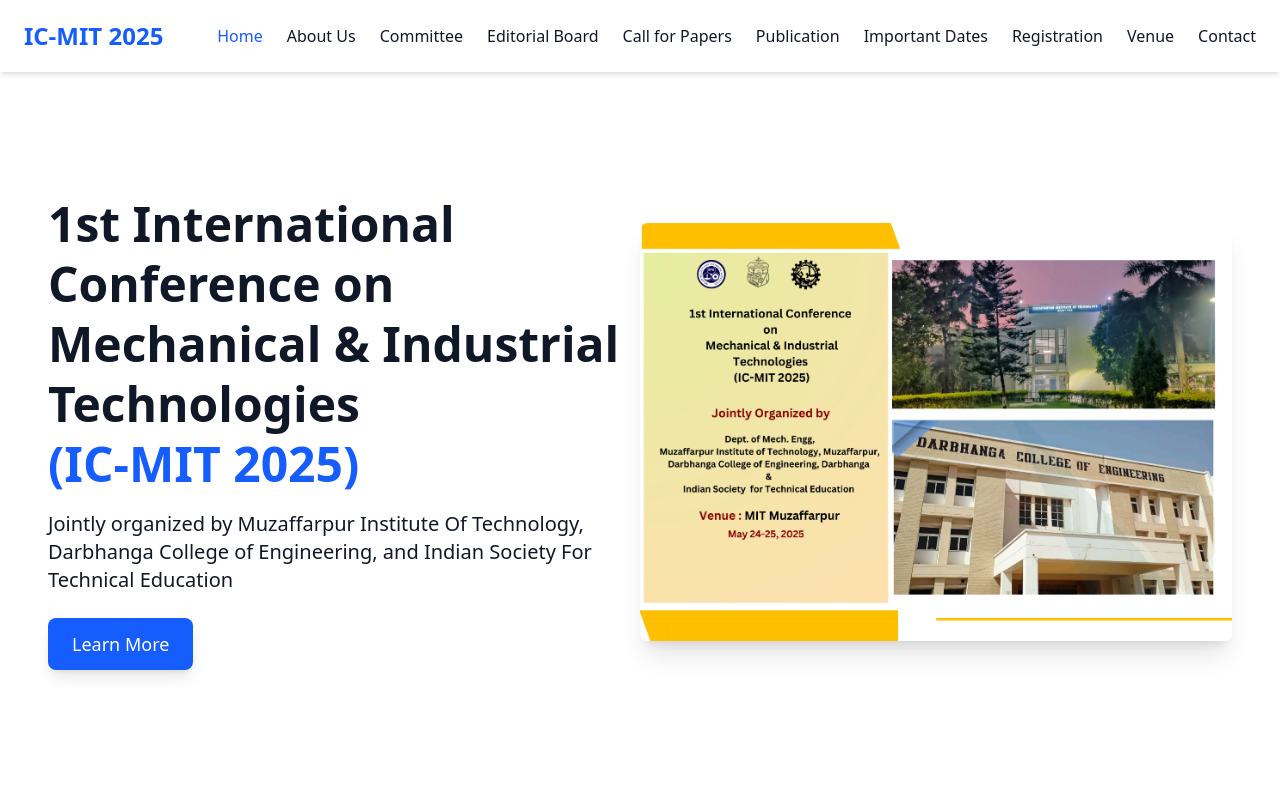
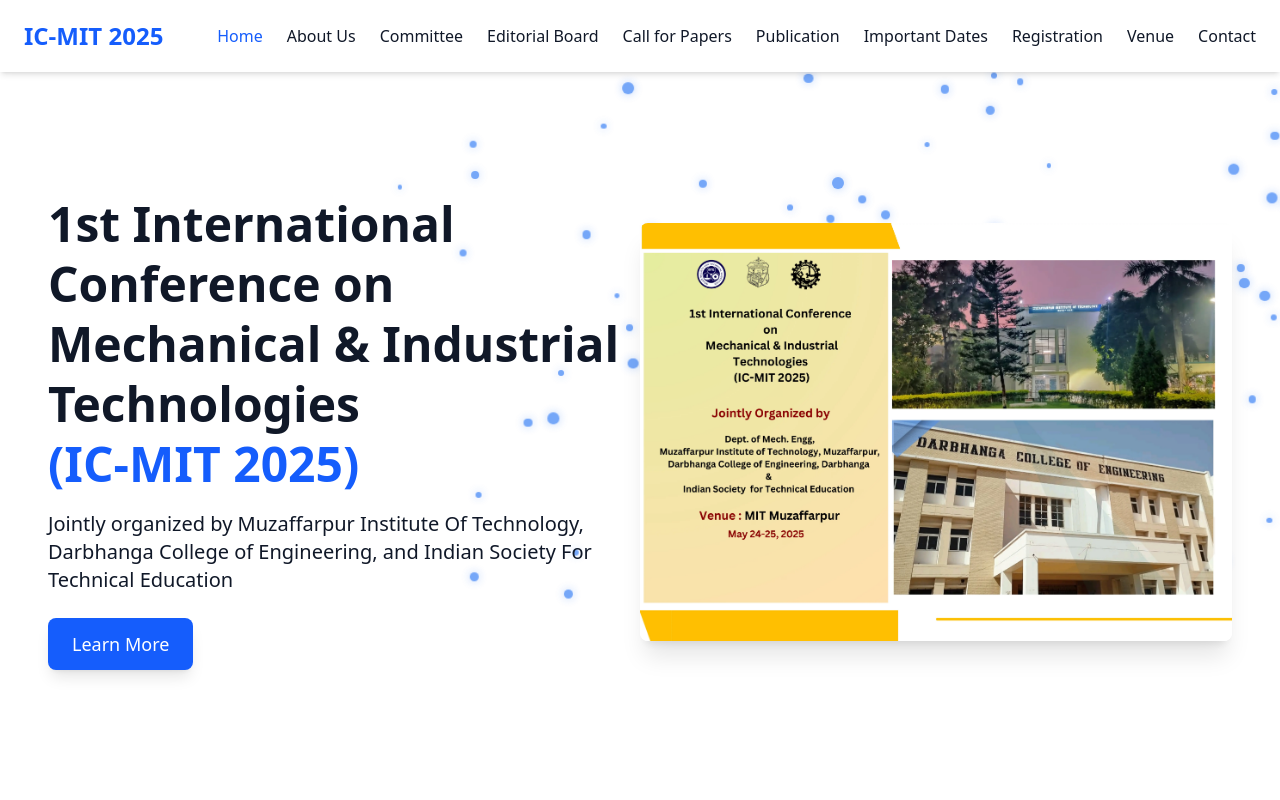
Before and after one commit to HarryOhm33/IC-MIT, a React (Vite) app: page / in a window 1280 px wide. Shown: the top 800 px of the page. Built offline with nearby package versions, Linux system fonts and the light colour scheme.

Commit message:
UI Improvements

```diff
--- a/src/components/Hero.jsx
+++ b/src/components/Hero.jsx
@@ -1,13 +1,34 @@
-import React from "react";
+import React, { useEffect } from "react";
 import { motion } from "framer-motion";
 import heroImage from "../../public/assets/hero_img.webp"; // Ensure the correct path
-import Particles from "react-tsparticles";
 
 const Hero = () => {
-  const particlesInit = async (engine) => {
-    console.log("Particles Initialized!"); // Debugging
-    await engine.init(); // Initialize the engine
-  };
+  // Function to create particles
+  useEffect(() => {
+    const particleContainer = document.querySelector(".particle-container");
+
+    // Number of particles
+    const numParticles = 90; // Balanced number for aesthetics
+
+    for (let i = 0; i < numParticles; i++) {
+      const particle = document.createElement("div");
+      particle.classList.add("particle");
+
+      // Randomize particle size and position
+      const size = Math.random() * 8 + 4; // Size between 4px and 12px
+      const x = Math.random() * 100; // Random horizontal position
+      const y = Math.random() * 100; // Random vertical position
+      const duration = Math.random() * 20 + 10; // Animation duration between 10s and 30s
+
+      particle.style.width = `${size}px`;
+      particle.style.height = `${size}px`;
+      particle.style.left = `${x}%`;
+      particle.style.top = `${y}%`;
+      particle.style.animationDuration = `${duration}s`;
+
+      particleContainer.appendChild(particle);
+    }
+  }, []);
 
   return (
     <section
@@ -16,48 +37,7 @@
       style={{ scrollMarginTop: "80px" }} // Ensures smooth scrolling without overlap
     >
       {/* Particle Animation Background */}
-      <div className="absolute top-0 left-0 w-full h-full z-0">
-        <Particles
-          id="tsparticles"
-          init={particlesInit}
-          options={{
-            fullScreen: { enable: false }, // Prevent it from taking the full screen
-            background: { color: "transparent" }, // Set background to transparent
-            fpsLimit: 60,
-            interactivity: {
-              events: {
-                onHover: { enable: true, mode: "repulse" },
-                resize: true,
-              },
-              modes: {
-                repulse: { distance: 100, duration: 0.4 },
-              },
-            },
-            particles: {
-              color: { value: "#3b82f6" }, // Blue particles
-              links: {
-                color: "#3b82f6", // Blue links
-                distance: 150,
-                enable: true,
-                opacity: 0.5,
-                width: 1,
-              },
-              move: {
-                enable: true,
-                speed: 2,
-              },
-              number: {
-                value: 80,
-                density: { enable: true, area: 800 },
-              },
-              opacity: { value: 0.5 },
-              shape: { type: "circle" },
-              size: { value: { min: 1, max: 3 } },
-            },
-            detectRetina: true,
-          }}
-        />
-      </div>
+      <div className="particle-container"></div>
 
       {/* Text Content */}
       <motion.div
--- a/src/index.css
+++ b/src/index.css
@@ -11,3 +11,37 @@
 html {
   scroll-behavior: smooth;
 }
+
+/* Particle container */
+.particle-container {
+  position: absolute;
+  top: 0;
+  left: 0;
+  width: 100%;
+  height: 100%;
+  overflow: hidden;
+  z-index: 0; /* Ensure particles are below content */
+}
+
+/* Individual particles */
+.particle {
+  position: absolute;
+  background: #3b82f6; /* Blue color */
+  border-radius: 50%;
+  opacity: 0.7; /* Softer opacity */
+  animation: float linear infinite;
+  box-shadow: 0 0 10px rgba(59, 130, 246, 0.5); /* Subtle glow effect */
+}
+
+/* Particle animation */
+@keyframes float {
+  0% {
+    transform: translateY(0) translateX(0);
+  }
+  50% {
+    transform: translateY(-50vh) translateX(50vw);
+  }
+  100% {
+    transform: translateY(0) translateX(0);
+  }
+}
```
